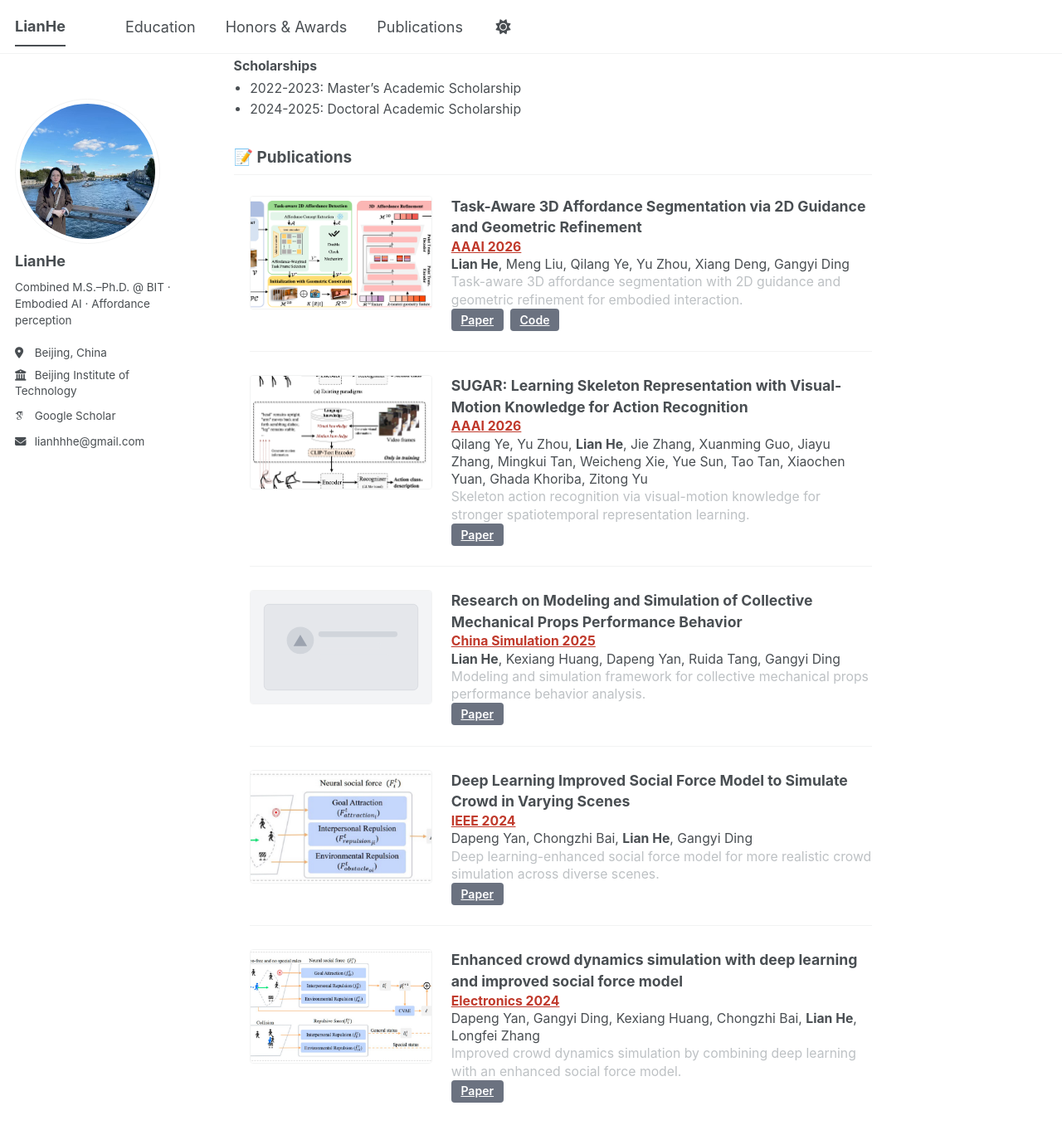
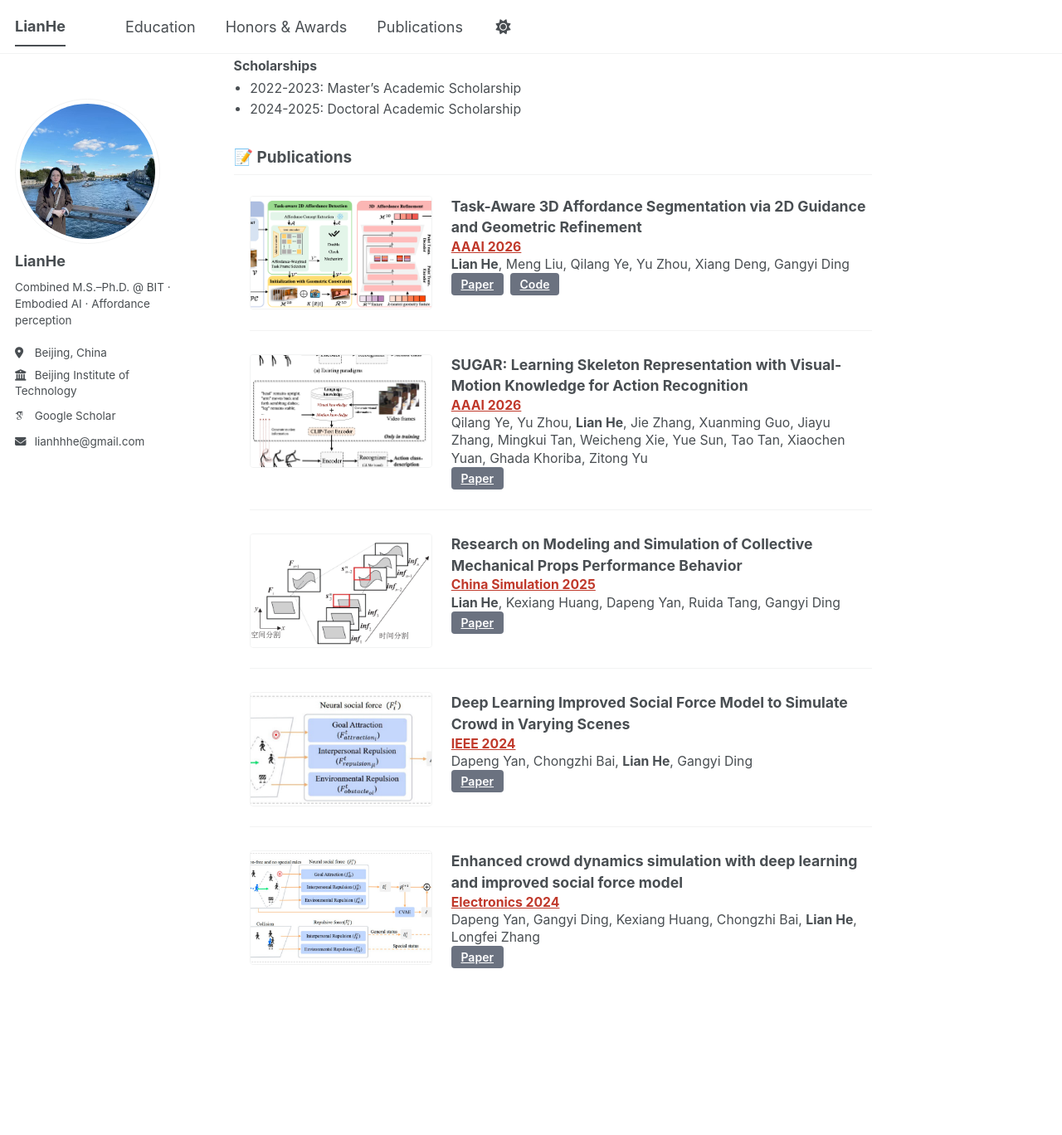
Before and after one commit to LianHe00/LianHe00.github.io, a Jekyll site: the page built from _pages/about.md, in a window 1280 px wide and 1400 px high, scrolled down 817 px. Shown: the top 1368 px of the window at 83% size. Built offline with Jekyll 4.4.1, drawn with Linux system fonts in a browser that asks for light colours; some web fonts are replaced; a script bundle is joined from its source files by our own code; library files that are not in the unit come from our copies; after the commit the page ends 2056 px from its top, so only the background shows below that.

Commit message:
Update site content

```diff
--- a/_pages/about.md
+++ b/_pages/about.md
@@ -72,7 +72,6 @@ My research interests lie in embodied AI, affordance perception and spatial inte
       <h3 class="pub-card__title">Task-Aware 3D Affordance Segmentation via 2D Guidance and Geometric Refinement</h3>
       <p class="pub-card__venue"><a href="https://arxiv.org/pdf/2511.11702" target="_blank" rel="noopener noreferrer">AAAI 2026</a></p>
       <p class="pub-card__authors"><strong>Lian He</strong>, Meng Liu, Qilang Ye, Yu Zhou, Xiang Deng, Gangyi Ding</p>
-      <p class="pub-card__desc">Task-aware 3D affordance segmentation with 2D guidance and geometric refinement for embodied interaction.</p>
       <div class="pub-card__actions">
         <a class="pub-card__btn" href="https://arxiv.org/pdf/2511.11702" target="_blank" rel="noopener noreferrer">Paper</a>
         <a class="pub-card__btn" href="https://github.com/LianHe00/TASA-main" target="_blank" rel="noopener noreferrer">Code</a>
@@ -87,7 +86,6 @@ My research interests lie in embodied AI, affordance perception and spatial inte
       <h3 class="pub-card__title">SUGAR: Learning Skeleton Representation with Visual-Motion Knowledge for Action Recognition</h3>
       <p class="pub-card__venue"><a href="https://arxiv.org/pdf/2511.10091" target="_blank" rel="noopener noreferrer">AAAI 2026</a></p>
       <p class="pub-card__authors">Qilang Ye, Yu Zhou, <strong>Lian He</strong>, Jie Zhang, Xuanming Guo, Jiayu Zhang, Mingkui Tan, Weicheng Xie, Yue Sun, Tao Tan, Xiaochen Yuan, Ghada Khoriba, Zitong Yu</p>
-      <p class="pub-card__desc">Skeleton action recognition via visual-motion knowledge for stronger spatiotemporal representation learning.</p>
       <div class="pub-card__actions">
         <a class="pub-card__btn" href="https://arxiv.org/pdf/2511.10091" target="_blank" rel="noopener noreferrer">Paper</a>
       </div>
@@ -101,7 +99,6 @@ My research interests lie in embodied AI, affordance perception and spatial inte
       <h3 class="pub-card__title">Research on Modeling and Simulation of Collective Mechanical Props Performance Behavior</h3>
       <p class="pub-card__venue"><a href="https://dc-china-simulation.researchcommons.org/cgi/viewcontent.cgi?article=4491&amp;context=journal" target="_blank" rel="noopener noreferrer">China Simulation 2025</a></p>
       <p class="pub-card__authors"><strong>Lian He</strong>, Kexiang Huang, Dapeng Yan, Ruida Tang, Gangyi Ding</p>
-      <p class="pub-card__desc">Modeling and simulation framework for collective mechanical props performance behavior analysis.</p>
       <div class="pub-card__actions">
         <a class="pub-card__btn" href="https://dc-china-simulation.researchcommons.org/cgi/viewcontent.cgi?article=4491&amp;context=journal" target="_blank" rel="noopener noreferrer">Paper</a>
       </div>
@@ -115,7 +112,6 @@ My research interests lie in embodied AI, affordance perception and spatial inte
       <h3 class="pub-card__title">Deep Learning Improved Social Force Model to Simulate Crowd in Varying Scenes</h3>
       <p class="pub-card__venue"><a href="https://ieeexplore.ieee.org/abstract/document/10548157/" target="_blank" rel="noopener noreferrer">IEEE 2024</a></p>
       <p class="pub-card__authors">Dapeng Yan, Chongzhi Bai, <strong>Lian He</strong>, Gangyi Ding</p>
-      <p class="pub-card__desc">Deep learning-enhanced social force model for more realistic crowd simulation across diverse scenes.</p>
       <div class="pub-card__actions">
         <a class="pub-card__btn" href="https://ieeexplore.ieee.org/abstract/document/10548157/" target="_blank" rel="noopener noreferrer">Paper</a>
       </div>
@@ -129,7 +125,6 @@ My research interests lie in embodied AI, affordance perception and spatial inte
       <h3 class="pub-card__title">Enhanced crowd dynamics simulation with deep learning and improved social force model</h3>
       <p class="pub-card__venue"><a href="https://www.mdpi.com/2079-9292/13/5/934" target="_blank" rel="noopener noreferrer">Electronics 2024</a></p>
       <p class="pub-card__authors">Dapeng Yan, Gangyi Ding, Kexiang Huang, Chongzhi Bai, <strong>Lian He</strong>, Longfei Zhang</p>
-      <p class="pub-card__desc">Improved crowd dynamics simulation by combining deep learning with an enhanced social force model.</p>
       <div class="pub-card__actions">
         <a class="pub-card__btn" href="https://www.mdpi.com/2079-9292/13/5/934" target="_blank" rel="noopener noreferrer">Paper</a>
       </div>
```
Also changed, not shown: images/publications/collective-mechanical-props.jpg (renamed from images/publications/collective-mechanical-props.jpg.png).
